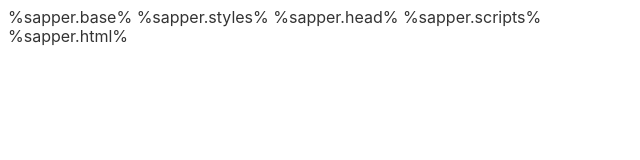
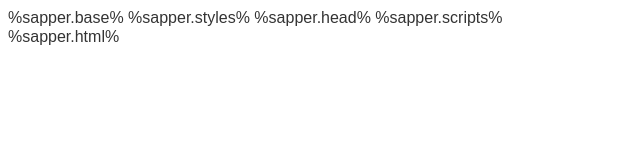
Before and after one commit to jamesb93/personal-svelte, a website: page src/template.html in a window 1280 px wide. Shown: the whole page, without its empty margins (0-640 px from the left). Drawn offline with Linux system fonts and the light colour scheme; files that its build step writes are made by us from their sources.

Commit message:
update font

```diff
--- a/static/global.css
+++ b/static/global.css
@@ -1,5 +1,7 @@
+@import url('https://fonts.googleapis.com/css2?family=Yantramanav:wght@400;700&display=swap');
 html {
-	font-family: -apple-system, BlinkMacSystemFont, "Fira Sans", "Droid Sans", "Helvetica Neue", Arial, sans-serif;
+	/* font-family: -apple-system, BlinkMacSystemFont, "Fira Sans", "Droid Sans", "Helvetica Neue", Arial, sans-serif; */
+	font-family: 'Harmattan', sans-serif;
 	font-size: 16px;
 	line-height: 1.2em;
 	text-rendering: optimizeLegibility;
```
